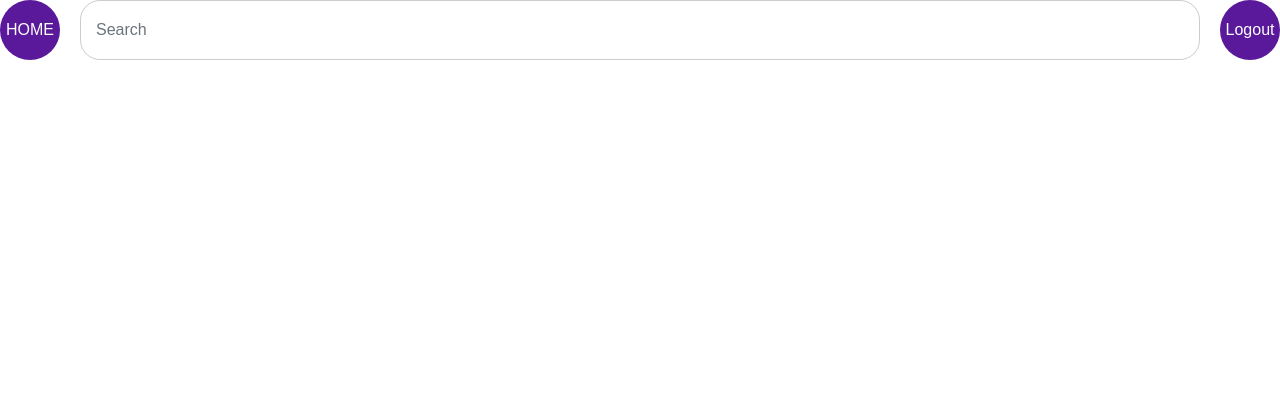
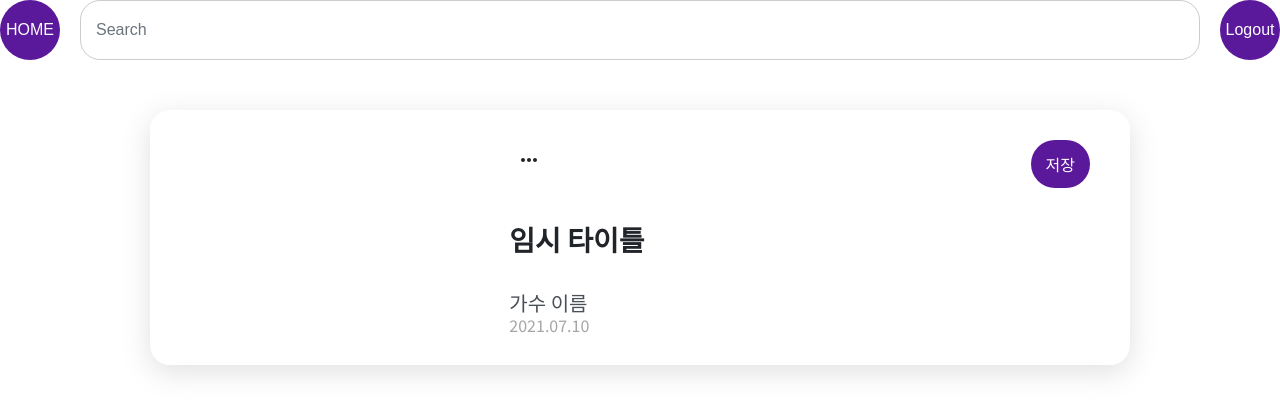
Before and after one commit to HseongH/Bohemian-Rhapsody, a React (Create React App) app: page /detail in a window 1280 px wide. Shown: the top 414 px of the page. Built offline with nearby package versions, Linux system fonts and the light colour scheme.

Commit message:
제목 요소 수정

```diff
--- a/src/components/App.js
+++ b/src/components/App.js
@@ -2,7 +2,6 @@
 import React from 'react';
 import { ConnectedRouter } from 'connected-react-router';
 import { Route } from 'react-router-dom';
-import { ThemeProvider } from 'styled-components';
 
 // HISTORY
 import { history } from '../redux/configStore';
--- a/src/elements/Text.js
+++ b/src/elements/Text.js
@@ -7,6 +7,8 @@ const TextStyle = styled.p`
   color: ${(props) => props.color};
   line-height: ${(props) => props.lineHeight};
   text-indent: ${(props) => props.textIndent};
+  font-weight: ${(props) => props.fontWeight};
+  margin: ${(props) => props.margin};
   word-break: break-all;
   white-space: pre-line;
   display: -webkit-box;
@@ -19,10 +21,7 @@ const Text = ({ children, ...props }) => {
 };
 
 Text.defaultProps = {
-  fontSize: '16px',
   color: '#495057',
-  lineHeight: 1.25,
-  textIndent: 0,
 };
 
 export default Text;
--- a/src/elements/Title.js
+++ b/src/elements/Title.js
@@ -4,6 +4,8 @@ import styled from 'styled-components';
 
 const TitleStyle = styled.h2`
   font-size: ${(props) => props.fontSize};
+  margin: ${(props) => props.margin};
+  line-height: ${(props) => props.lineHeight};
   font-weight: 700;
 `;
 
@@ -13,6 +15,7 @@ const Title = ({ children, ...props }) => {
 
 Title.defaultProps = {
   fontSize: '16px',
+  lineHeight: 1.5,
 };
 
 export default Title;
--- a/src/pages/Detail.js
+++ b/src/pages/Detail.js
@@ -2,10 +2,51 @@
 import React from 'react';
 
 // ELEMENTS
-import { Grid } from '../elements/index';
+import { Button, Grid, Image, Title, Text } from '../elements/index';
+
+// ICON
+import MoreHorizIcon from '@material-ui/icons/MoreHoriz';
 
 const Detail = (props) => {
-  return <div></div>;
+  return (
+    <Grid
+      width="980px"
+      is_flex="space-between"
+      margin="50px auto"
+      padding="30px 40px"
+      radius="20px"
+      style={{ boxShadow: 'rgba(100, 100, 111, 0.2) 0px 7px 29px 0px' }}
+    >
+      <Grid width="55%">
+        <Image />
+      </Grid>
+
+      <Grid>
+        <Grid is_flex="space-between" style={{ flex: 1 }}>
+          <Button
+            width="40px"
+            height="40px"
+            bg="#fff"
+            hoverColor="#EFEFEF"
+            color="inherit"
+            fontSize="22px"
+          >
+            <MoreHorizIcon />
+          </Button>
+
+          <Button width="auto" height="auto" padding="12px 15px" radius="30px">
+            저장
+          </Button>
+        </Grid>
+
+        <Title fontSize="28px" margin="30px 0">
+          임시 타이틀
+        </Title>
+        <Text fontSize="20px">가수 이름</Text>
+        <Text color="#a5a5a5">2021.07.10</Text>
+      </Grid>
+    </Grid>
+  );
 };
 
 Detail.defaultProps = {};
--- a/src/pages/Write.js
+++ b/src/pages/Write.js
@@ -45,12 +45,12 @@ const Write = (props) => {
       is_flex="space-between"
       margin="50px auto"
       padding="30px 40px"
-      bg="#EFEFEF"
       radius="20px"
+      style={{ boxShadow: 'rgba(100, 100, 111, 0.2) 0px 7px 29px 0px' }}
     >
       <Grid width="350px" margin="0 30px 0 0">
         <Grid
-          bg="#fff"
+          bg="#EFEFEF"
           padding="20px"
           radius="10px"
           style={{ height: `${height}`, position: 'relative' }}
@@ -73,7 +73,7 @@ const Write = (props) => {
           padding="12px 0"
           radius="20px"
           margin="20px 0 0"
-          bg="#fff"
+          bg="#EFEFEF"
           hoverColor="#ccc"
           color="inherit"
         >
```
